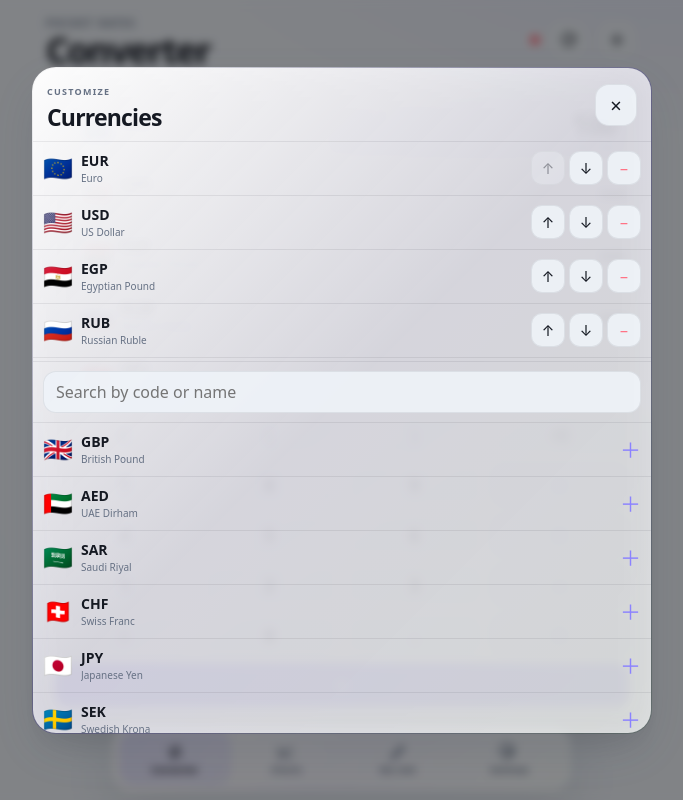
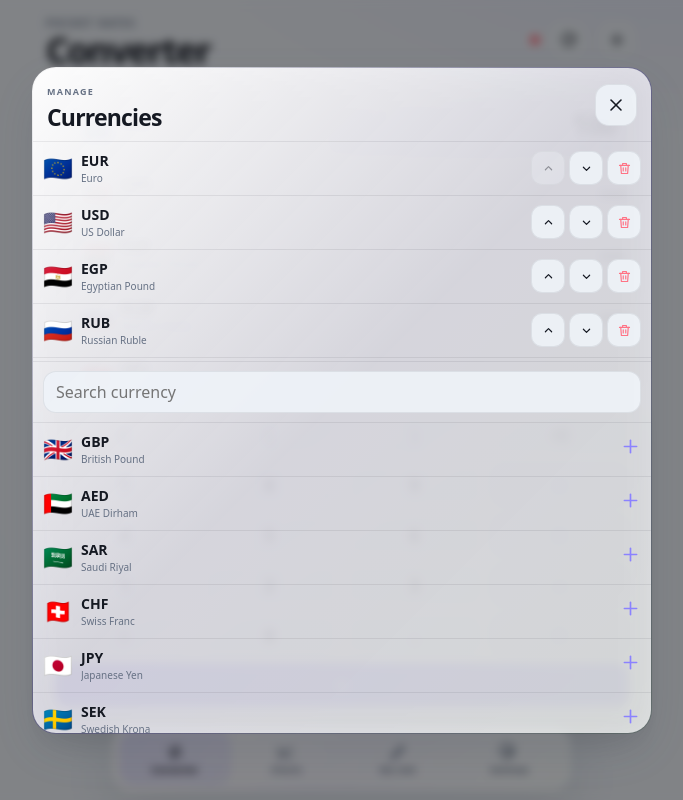
Before and after one commit to DEN-2020/pocket-rates-pwa, a React (Vite) app: page / in a window 1280 px wide. Both pictures are taken after a click on the button 915 px from the left and 39 px from the top of the page. Shown: the whole page, without its empty margins (298-981 px from the left). Built offline with nearby package versions, Linux system fonts and the light colour scheme; no server answers.

Commit message:
ui: compact currency manager and unify icons

```diff
--- a/src/features/converter/AssetManagerSheet.tsx
+++ b/src/features/converter/AssetManagerSheet.tsx
@@ -1,6 +1,13 @@
 import { useMemo, useState } from 'react';
 import { assetCatalog } from '../../domain/assets/catalog';
 import type { Asset } from '../../domain/assets/types';
+import {
+  ChevronDownIcon,
+  ChevronUpIcon,
+  CloseIcon,
+  PlusIcon,
+  TrashIcon
+} from '../../shared/ui/icons';
 
 interface AssetManagerSheetProps {
   selectedAssets: readonly Asset[];
@@ -28,6 +35,7 @@ export function AssetManagerSheet({
     return assetCatalog.filter((asset) => {
       if (selectedIds.has(asset.id)) return false;
       if (!normalizedQuery) return true;
+
       return (
         asset.code.toLowerCase().includes(normalizedQuery) ||
         asset.name.toLowerCase().includes(normalizedQuery)
@@ -36,23 +44,33 @@ export function AssetManagerSheet({
   }, [normalizedQuery, selectedIds]);
 
   return (
-    <div className="sheet-backdrop" role="presentation" onMouseDown={(event) => {
-      if (event.target === event.currentTarget) onClose();
-    }}>
+    <div
+      className="sheet-backdrop"
+      role="presentation"
+      onPointerDown={(event) => {
+        if (event.target === event.currentTarget) onClose();
+      }}
+    >
       <section className="asset-sheet" role="dialog" aria-modal="true" aria-labelledby="asset-sheet-title">
         <header className="sheet-header">
           <div>
-            <small>Customize</small>
+            <small>Manage</small>
             <h2 id="asset-sheet-title">Currencies</h2>
           </div>
-          <button className="icon-button" type="button" onClick={onClose} aria-label="Close currency manager">×</button>
+          <button className="icon-button" type="button" onClick={onClose} aria-label="Close currency manager">
+            <CloseIcon />
+          </button>
         </header>
 
         <div className="selected-assets" aria-label="Selected currencies">
           {selectedAssets.map((asset, index) => (
             <div className="selected-asset-row" key={asset.id}>
               <span className="flag" aria-hidden="true">{asset.flag}</span>
-              <span className="asset-label"><strong>{asset.code}</strong><small>{asset.name}</small></span>
+              <span className="asset-label">
+                <strong>{asset.code}</strong>
+                <small>{asset.name}</small>
+              </span>
+
               <div className="asset-actions">
                 <button
                   type="button"
@@ -60,21 +78,27 @@ export function AssetManagerSheet({
                   onClick={() => onMove(asset.id, -1)}
                   disabled={index === 0}
                   aria-label={`Move ${asset.code} up`}
-                >↑</button>
+                >
+                  <ChevronUpIcon />
+                </button>
                 <button
                   type="button"
                   className="mini-button"
                   onClick={() => onMove(asset.id, 1)}
                   disabled={index === selectedAssets.length - 1}
                   aria-label={`Move ${asset.code} down`}
-                >↓</button>
+                >
+                  <ChevronDownIcon />
+                </button>
                 <button
                   type="button"
                   className="mini-button danger-button"
                   onClick={() => onRemove(asset.id)}
                   disabled={selectedAssets.length <= 2}
                   aria-label={`Remove ${asset.code}`}
-                >−</button>
+                >
+                  <TrashIcon />
+                </button>
               </div>
             </div>
           ))}
@@ -85,7 +109,7 @@ export function AssetManagerSheet({
           <input
             value={query}
             onChange={(event) => setQuery(event.target.value)}
-            placeholder="Search by code or name"
+            placeholder="Search currency"
             autoComplete="off"
             inputMode="search"
           />
@@ -93,12 +117,21 @@ export function AssetManagerSheet({
 
         <div className="available-assets" aria-label="Available currencies">
           {available.map((asset) => (
-            <button className="available-asset-row" type="button" key={asset.id} onClick={() => onAdd(asset)}>
+            <button
+              className="available-asset-row"
+              type="button"
+              key={asset.id}
+              onClick={() => onAdd(asset)}
+            >
               <span className="flag" aria-hidden="true">{asset.flag}</span>
-              <span className="asset-label"><strong>{asset.code}</strong><small>{asset.name}</small></span>
-              <span className="add-glyph" aria-hidden="true">＋</span>
+              <span className="asset-label">
+                <strong>{asset.code}</strong>
+                <small>{asset.name}</small>
+              </span>
+              <span className="add-glyph" aria-hidden="true"><PlusIcon /></span>
             </button>
           ))}
+
           {available.length === 0 && <p className="empty-state">No matching currencies.</p>}
         </div>
       </section>
```
